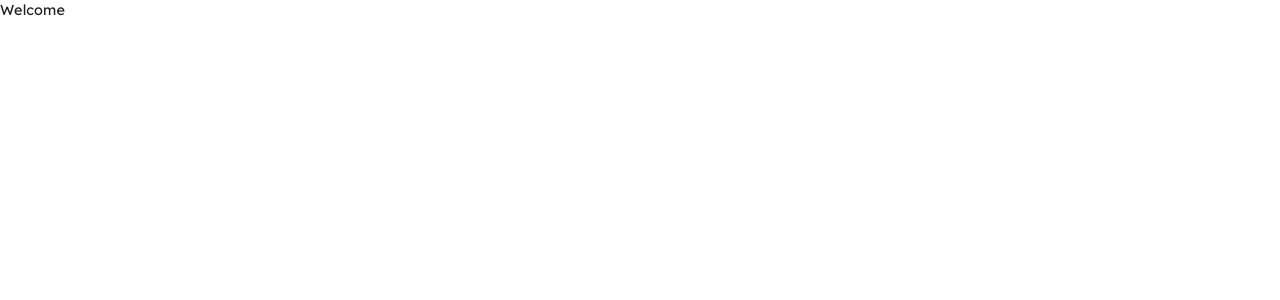
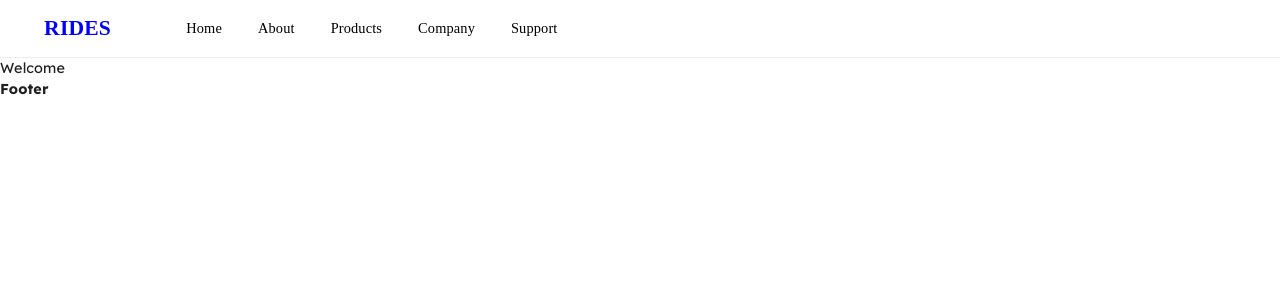
Before and after one commit to Shukura2/rides-frontend, a Next.js app: page / in a window 1280 px wide. Shown: the top 300 px of the page. Built offline with nearby package versions, Linux system fonts and the light colour scheme.

Commit message:
Navbar design

```diff
--- a/package.json
+++ b/package.json
@@ -11,6 +11,7 @@
   "dependencies": {
     "@emotion/react": "^11.10.5",
     "@emotion/styled": "^11.10.5",
+    "@mui/icons-material": "^5.11.0",
     "@mui/material": "^5.11.3",
     "@next/font": "13.1.1",
     "@types/node": "18.11.18",
--- a/pages/_app.tsx
+++ b/pages/_app.tsx
@@ -12,7 +12,7 @@ type AppPropsWithLayout = AppProps & {
   Component: NextPageWithLayout | any;
 };
 
-const lexend = Lexend({ subsets: ["latin"] });
+const lexend = Lexend({ subsets: ["latin"], variable: "--lexend-font" });
 
 const Main = ({ Component, pageProps }: AppPropsWithLayout) => {
   const getLayout = Component.getLayout ?? ((page: any) => page);
--- a/pages/index.tsx
+++ b/pages/index.tsx
@@ -4,4 +4,5 @@ const Welcome = () => {
   return <div>Welcome</div>;
 };
 
+Welcome.getLayout = MainLayout;
 export default Welcome;
--- /dev/null
+++ b/src/assets/base/colors.ts
@@ -0,0 +1,11 @@
+const color = {
+  white: {
+    main: "#ffffff",
+  },
+
+  black: {
+    main: "#000000",
+  },
+};
+
+export default color;
--- /dev/null
+++ b/src/components/Navbar/Drawer.tsx
@@ -0,0 +1,41 @@
+import Link from "next/link";
+import { useState } from "react";
+import Drawer from "@mui/material/Drawer";
+import List from "@mui/material/List";
+import ListItem from "@mui/material/ListItem";
+import ListItemText from "@mui/material/ListItemText";
+import IconButton from "@mui/material/IconButton";
+import MenuIcon from "@mui/icons-material/Menu";
+import Typography from "@mui/material/Typography";
+import { pages } from "@/staticData/NavbarData";
+import { NavLink } from "@/types/links";
+import style from "./style";
+
+const DrawerComponent = (): JSX.Element => {
+  const [openDrawer, setOpenDrawer] = useState<boolean>(false);
+  return (
+    <>
+      <Drawer open={openDrawer} onClose={() => setOpenDrawer(false)}>
+        <List>
+          {pages.map((page: NavLink) => {
+            const { link, path } = page;
+            return (
+              <ListItem key={link} onClick={() => setOpenDrawer(false)}>
+                <ListItemText>
+                  <Link href={path}>
+                    <Typography sx={style.drawerLink}>{link}</Typography>
+                  </Link>
+                </ListItemText>
+              </ListItem>
+            );
+          })}
+        </List>
+      </Drawer>
+      <IconButton onClick={() => setOpenDrawer(!openDrawer)}>
+        <MenuIcon />
+      </IconButton>
+    </>
+  );
+};
+
+export default DrawerComponent;
--- /dev/null
+++ b/src/components/Navbar/index.tsx
@@ -0,0 +1,47 @@
+import Link from "next/link";
+import AppBar from "@mui/material/AppBar";
+import Toolbar from "@mui/material/Toolbar";
+import Typography from "@mui/material/Typography";
+import { useMediaQuery, useTheme } from "@mui/material";
+import Grid from "@mui/material/Grid";
+import DrawerComponent from "./Drawer";
+import { pages } from "@/staticData/NavbarData";
+import style from "./style";
+import { NavLink } from "@/types/links";
+
+const Navbar = (): JSX.Element => {
+  const theme = useTheme();
+  const isMobile = useMediaQuery(theme.breakpoints.down("md"));
+
+  return (
+    <nav>
+      <AppBar sx={style.navbarWrap} elevation={0}>
+        <Toolbar sx={style.toolbar}>
+          <Grid container sx={style.navWrap}>
+            <Grid item xs={1}>
+              <Link href="/">
+                <Typography sx={style.rides}>Rides</Typography>
+              </Link>
+            </Grid>
+            {isMobile ? (
+              <DrawerComponent />
+            ) : (
+              <Grid item xs={10.75} display="flex">
+                {pages.map((page: NavLink) => {
+                  const { link, path } = page;
+                  return (
+                    <Link href={path} key={link}>
+                      <Typography sx={style.navLink}>{link}</Typography>
+                    </Link>
+                  );
+                })}
+              </Grid>
+            )}
+          </Grid>
+        </Toolbar>
+      </AppBar>
+    </nav>
+  );
+};
+
+export default Navbar;
--- /dev/null
+++ b/src/components/Navbar/style.ts
@@ -0,0 +1,49 @@
+import color from "@/assets/base/colors";
+
+const style = {
+  navbarWrap: {
+    height: "4rem",
+    backgroundColor: color.white.main,
+    position: "sticky",
+    top: "0px",
+    justifyContent: "center",
+    borderBottom: "1px solid #eee",
+  },
+  toolbar: {
+    maxWidth: "1536px",
+    alignSelf: "center",
+    width: "100%",
+  },
+  rides: {
+    color: "#0000FF",
+    fontSize: "24px",
+    textTransform: "uppercase",
+    fontWeight: 600,
+    fontFamily: "__Lexend_4bc04a",
+  },
+  drawerLink: {
+    padding: "12px 20px",
+    color: color.black.main,
+    fontWeight: 500,
+    lineHeight: 1.2,
+    fontFamily: "__Lexend_4bc04a",
+  },
+  navWrap: {
+    alignItems: "center",
+    justifyContent: "space-between",
+    padding: "0 25px",
+  },
+  navLink: {
+    padding: "12px 20px",
+    color: color.black.main,
+    fontWeight: 500,
+    fontFamily: "__Lexend_4bc04a",
+    lineHeight: 1.2,
+    ":hover": {
+      backgroundColor: "#F0F0F0",
+      borderRadius: "5px",
+    },
+  },
+};
+
+export default style;
--- a/src/components/layouts/MainLayout/index.tsx
+++ b/src/components/layouts/MainLayout/index.tsx
@@ -1,7 +1,9 @@
+import Navbar from "@/components/Navbar";
+
 const MainLayout = (page: any) => {
   return (
     <div>
-      <h4>Heading</h4>
+      <Navbar />
       {page}
       <h4>Footer</h4>
     </div>
--- /dev/null
+++ b/src/staticData/NavbarData.ts
@@ -0,0 +1,7 @@
+export const pages = [
+  { link: "Home", path: "/" },
+  { link: "About", path: "/about" },
+  { link: "Products", path: "/products" },
+  { link: "Company", path: "/company" },
+  { link: "Support", path: "/support" },
+];
--- /dev/null
+++ b/src/types/links.ts
@@ -0,0 +1,4 @@
+export interface NavLink {
+  link: string;
+  path: string;
+}
--- a/styles/globals.css
+++ b/styles/globals.css
@@ -9,7 +9,7 @@ html {
   box-sizing: border-box;
 }
 body {
-  font-family: 'Lexend', sans-serif;
+  font-family: '__Lexend_4bc04a', '__Lexend_Fallback_4bc04a', sans-serif;
   font-size: 16px;
   font-weight: 400;
   line-height: 1.5;
@@ -21,3 +21,13 @@ body {
 body > #__next {
   height: 100%;
 }
+a {
+  text-decoration: none;
+}
+
+ul {
+  list-style: none;
+}
+.MuiDrawer-paperAnchorLeft{
+  min-width: 250px
+}
```
Also changed, not shown: src/assets/base/breakPoints.ts (added, +12 -0 lines), 1 other file (tests, documents, lock files or other folders).
